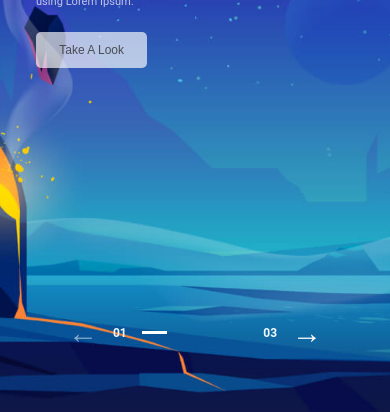
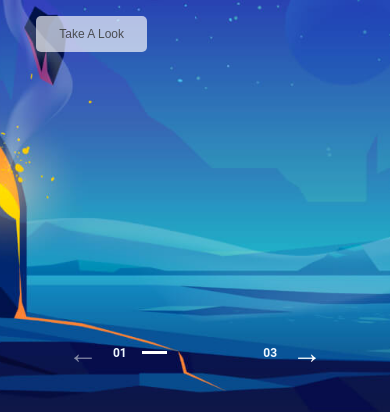
Before and after one commit to MatheusDias96/HomeCarousel, a plain HTML site: page index.html in a window 390 px wide. Shown: the part 432-844 px from the top of the page. Drawn offline with Linux system fonts and the light colour scheme; a web font is replaced by a local one.

Commit message:
mobile ajustes finais

```diff
--- a/styles/background.css
+++ b/styles/background.css
@@ -107,9 +107,11 @@
     width: 2.125rem;
   }
   .content {
+    margin-top: 60px;
     padding: 0 3rem;
+    height: 75vh;
   }
   .next-and-prev {
-    bottom: 40px;
+    bottom: 20px;
   }
 }
```
